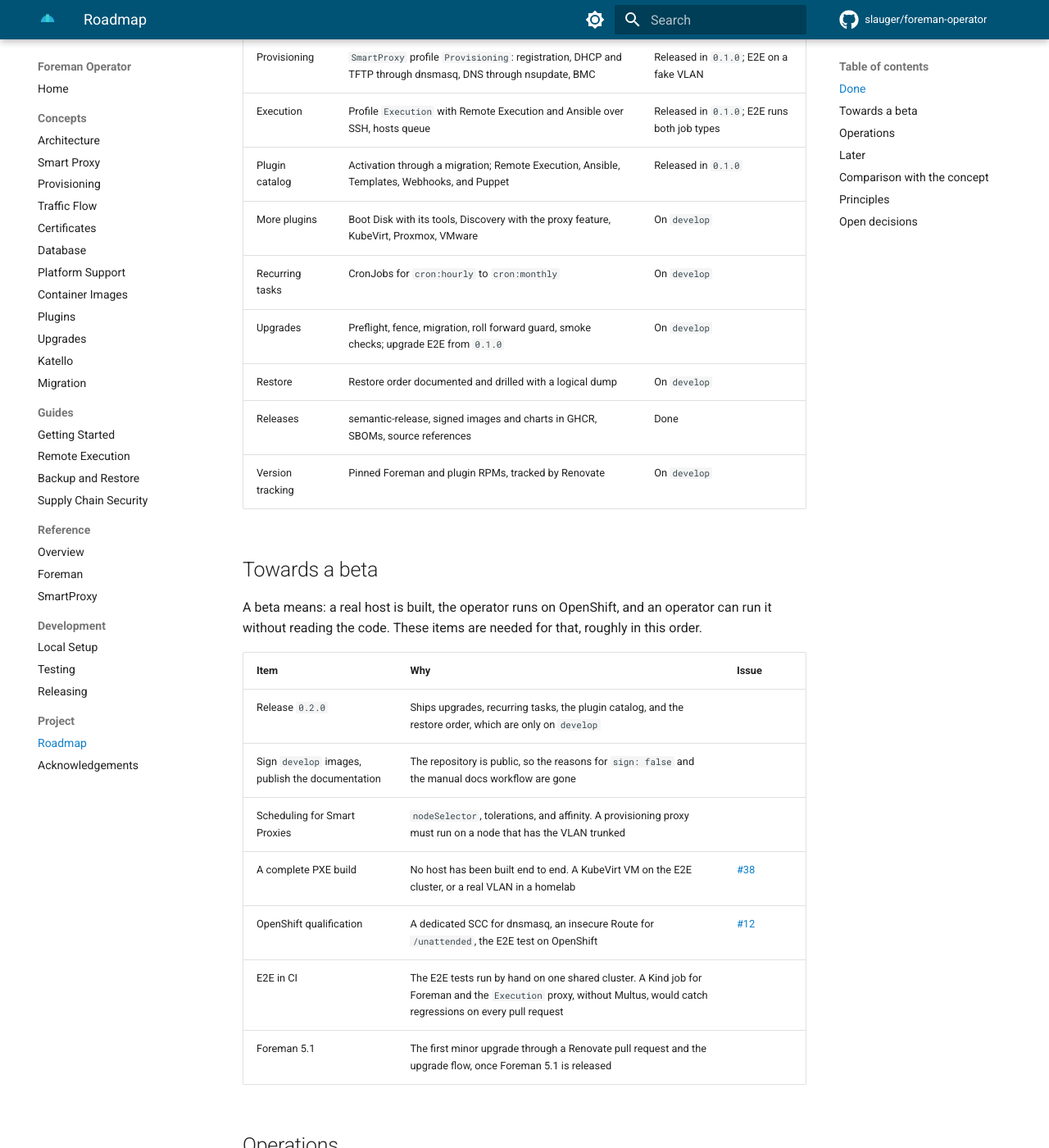
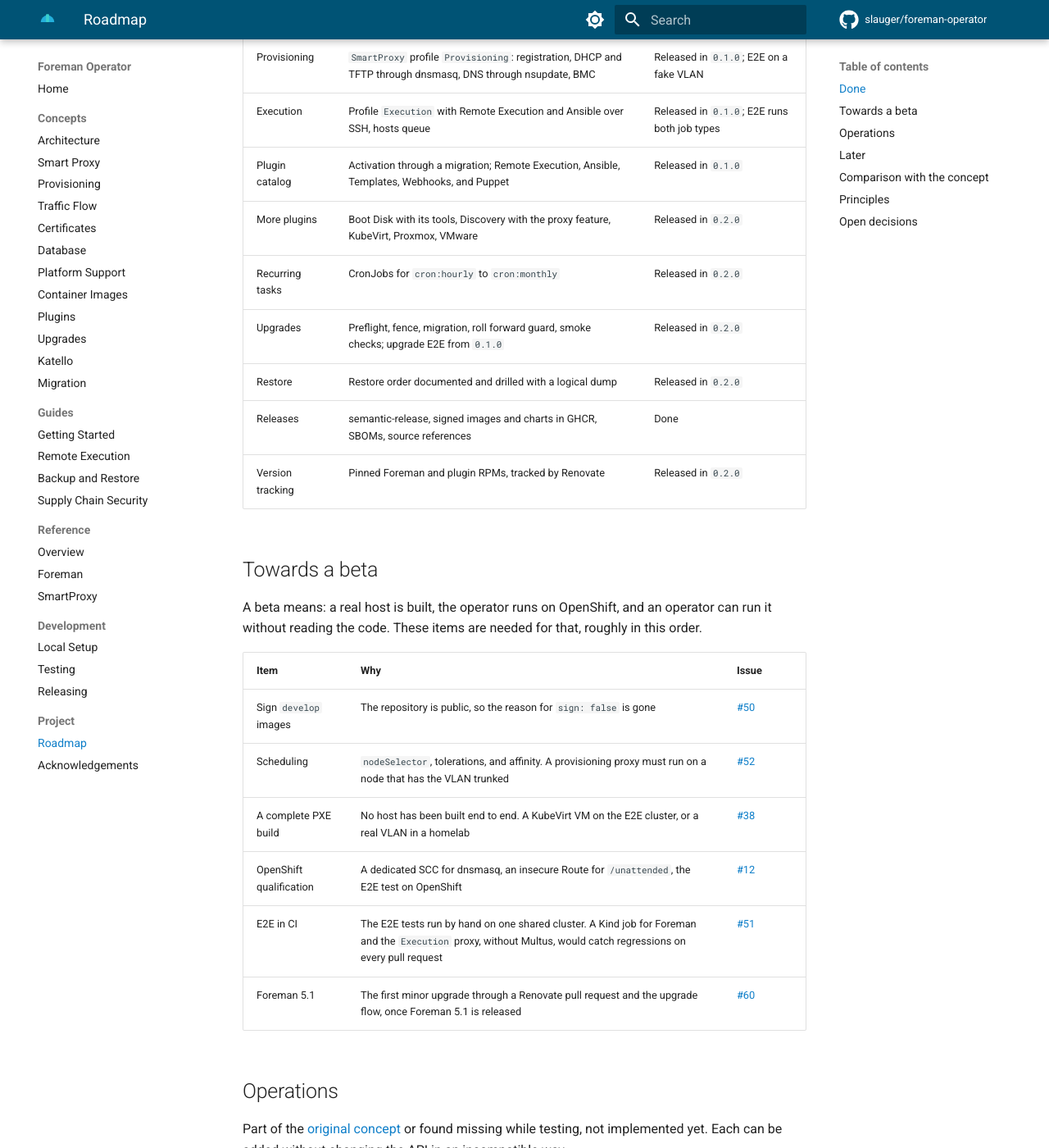
Before and after one commit to slauger/foreman-operator, an MkDocs documentation site: the page built from docs/roadmap.md, in a window 1280 px wide and 1400 px high, scrolled down 452 px. Shown: the whole window at 82% size. Built offline with MkDocs 1.6.1 and Material for MkDocs 9.7.7, drawn with Linux system fonts in a browser that asks for light colours; comment, search, counter and statistics services are not loaded; some of the changed text lies outside the part shown.

Commit message:
docs: link roadmap items to issues and install 0.2.0 (#61)

```diff
--- a/docs/roadmap.md
+++ b/docs/roadmap.md
@@ -11,12 +11,12 @@ The focus is Foreman with Smart Proxies for provisioning and Remote Execution. K
 | Provisioning | `SmartProxy` profile `Provisioning`: registration, DHCP and TFTP through dnsmasq, DNS through nsupdate, BMC | Released in `0.1.0`; E2E on a fake VLAN |
 | Execution | Profile `Execution` with Remote Execution and Ansible over SSH, hosts queue | Released in `0.1.0`; E2E runs both job types |
 | Plugin catalog | Activation through a migration; Remote Execution, Ansible, Templates, Webhooks, and Puppet | Released in `0.1.0` |
-| More plugins | Boot Disk with its tools, Discovery with the proxy feature, KubeVirt, Proxmox, VMware | On `develop` |
-| Recurring tasks | CronJobs for `cron:hourly` to `cron:monthly` | On `develop` |
-| Upgrades | Preflight, fence, migration, roll forward guard, smoke checks; upgrade E2E from `0.1.0` | On `develop` |
-| Restore | Restore order documented and drilled with a logical dump | On `develop` |
+| More plugins | Boot Disk with its tools, Discovery with the proxy feature, KubeVirt, Proxmox, VMware | Released in `0.2.0` |
+| Recurring tasks | CronJobs for `cron:hourly` to `cron:monthly` | Released in `0.2.0` |
+| Upgrades | Preflight, fence, migration, roll forward guard, smoke checks; upgrade E2E from `0.1.0` | Released in `0.2.0` |
+| Restore | Restore order documented and drilled with a logical dump | Released in `0.2.0` |
 | Releases | semantic-release, signed images and charts in GHCR, SBOMs, source references | Done |
-| Version tracking | Pinned Foreman and plugin RPMs, tracked by Renovate | On `develop` |
+| Version tracking | Pinned Foreman and plugin RPMs, tracked by Renovate | Released in `0.2.0` |
 
 ## Towards a beta
 
@@ -24,27 +24,26 @@ A beta means: a real host is built, the operator runs on OpenShift, and an opera
 
 | Item | Why | Issue |
 |---|---|---|
-| Release `0.2.0` | Ships upgrades, recurring tasks, the plugin catalog, and the restore order, which are only on `develop` | |
-| Sign `develop` images, publish the documentation | The repository is public, so the reasons for `sign: false` and the manual docs workflow are gone | |
-| Scheduling for Smart Proxies | `nodeSelector`, tolerations, and affinity. A provisioning proxy must run on a node that has the VLAN trunked | |
+| Sign `develop` images | The repository is public, so the reason for `sign: false` is gone | [#50](https://github.com/slauger/foreman-operator/issues/50) |
+| Scheduling | `nodeSelector`, tolerations, and affinity. A provisioning proxy must run on a node that has the VLAN trunked | [#52](https://github.com/slauger/foreman-operator/issues/52) |
 | A complete PXE build | No host has been built end to end. A KubeVirt VM on the E2E cluster, or a real VLAN in a homelab | [#38](https://github.com/slauger/foreman-operator/issues/38) |
 | OpenShift qualification | A dedicated SCC for dnsmasq, an insecure Route for `/unattended`, the E2E test on OpenShift | [#12](https://github.com/slauger/foreman-operator/issues/12) |
-| E2E in CI | The E2E tests run by hand on one shared cluster. A Kind job for Foreman and the `Execution` proxy, without Multus, would catch regressions on every pull request | |
-| Foreman 5.1 | The first minor upgrade through a Renovate pull request and the upgrade flow, once Foreman 5.1 is released | |
+| E2E in CI | The E2E tests run by hand on one shared cluster. A Kind job for Foreman and the `Execution` proxy, without Multus, would catch regressions on every pull request | [#51](https://github.com/slauger/foreman-operator/issues/51) |
+| Foreman 5.1 | The first minor upgrade through a Renovate pull request and the upgrade flow, once Foreman 5.1 is released | [#60](https://github.com/slauger/foreman-operator/issues/60) |
 
 ## Operations
 
 Part of the [original concept](#comparison-with-the-concept) or found missing while testing, not implemented yet. Each can be added without changing the API in an incompatible way.
 
-| Item | Purpose |
-|---|---|
-| PodDisruptionBudget for web | Keeps one web pod during node drains |
-| Default NetworkPolicy | Limits Foreman and the proxies to the expected peers. Puma no longer needs it, since it has no TCP listener |
-| Metrics | Migration phase and duration, upgrade blocks, registration errors; a ServiceMonitor in the chart |
-| Valkey authentication and TLS | Needed for shared or managed Valkey instances |
-| Backups in the database chart | `ScheduledBackup` with the Barman Cloud plugin as optional values of `foreman-db-cnpg` |
-| Off-cluster Smart Proxies | Export a certificate bundle for a proxy outside the cluster, like the `auth-bundle` command of `foremanctl` |
-| `Release` | A kind for compatible image sets of Foreman, frontend, and Smart Proxy, and the proxy upgrade after Foreman |
+| Item | Purpose | Issue |
+|---|---|---|
+| PodDisruptionBudget for web | Keeps one web pod during node drains | [#53](https://github.com/slauger/foreman-operator/issues/53) |
+| Default NetworkPolicy | Limits Foreman and the proxies to the expected peers. Puma no longer needs it, since it has no TCP listener | [#54](https://github.com/slauger/foreman-operator/issues/54) |
+| Metrics | Migration phase and duration, upgrade blocks, registration errors; a ServiceMonitor in the chart | [#55](https://github.com/slauger/foreman-operator/issues/55) |
+| Valkey authentication and TLS | Needed for shared or managed Valkey instances | [#56](https://github.com/slauger/foreman-operator/issues/56) |
+| Backups in the database chart | `ScheduledBackup` with the Barman Cloud plugin as optional values of `foreman-db-cnpg` | [#57](https://github.com/slauger/foreman-operator/issues/57) |
+| Off-cluster Smart Proxies | Export a certificate bundle for a proxy outside the cluster, like the `auth-bundle` command of `foremanctl` | [#58](https://github.com/slauger/foreman-operator/issues/58) |
+| `Release` | A kind for compatible image sets of Foreman, frontend, and Smart Proxy, and the proxy upgrade after Foreman | [#59](https://github.com/slauger/foreman-operator/issues/59) |
 
 ## Later
 
```
Also changed, not shown: other parts of docs/roadmap.md (+1 -1 lines), README.md (+1 -1 lines), docs/guides/getting-started.md (+1 -1 lines).
